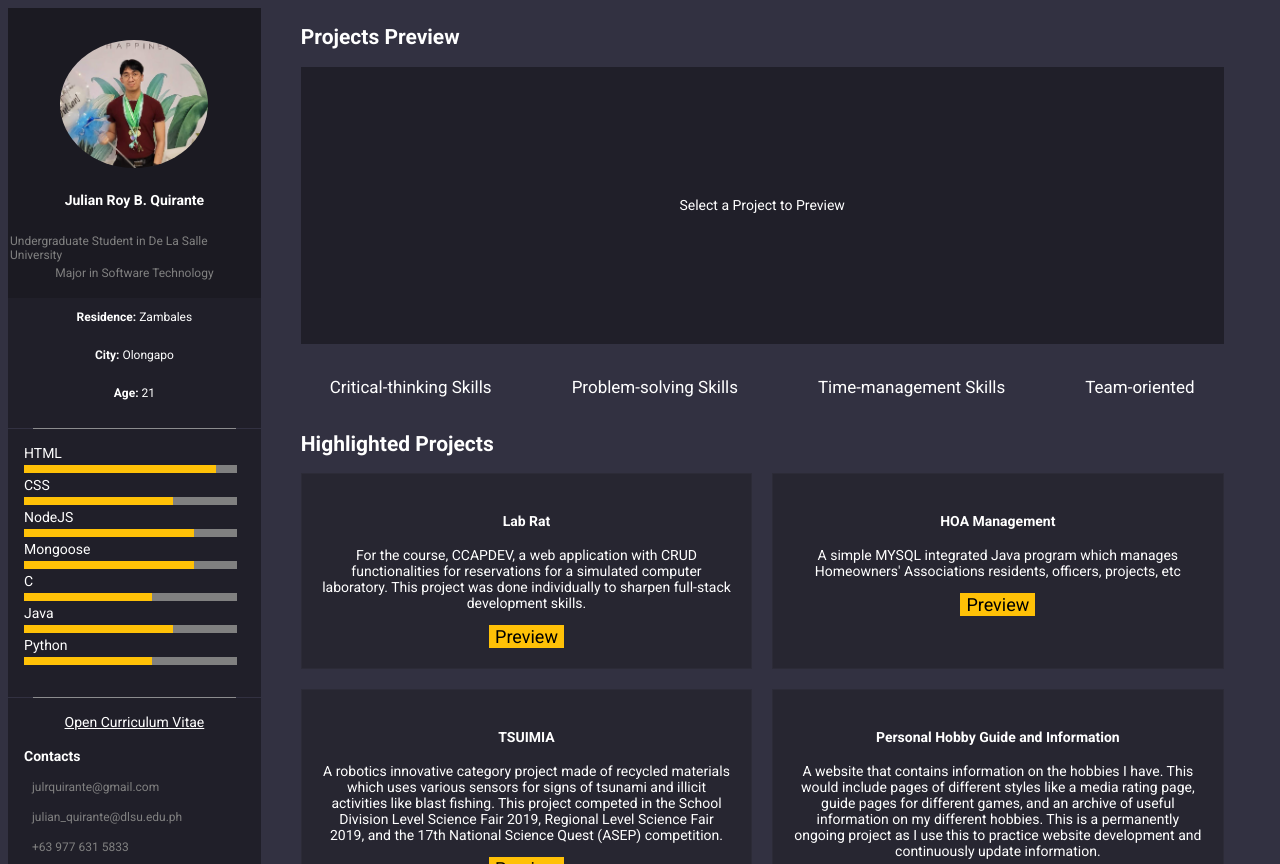
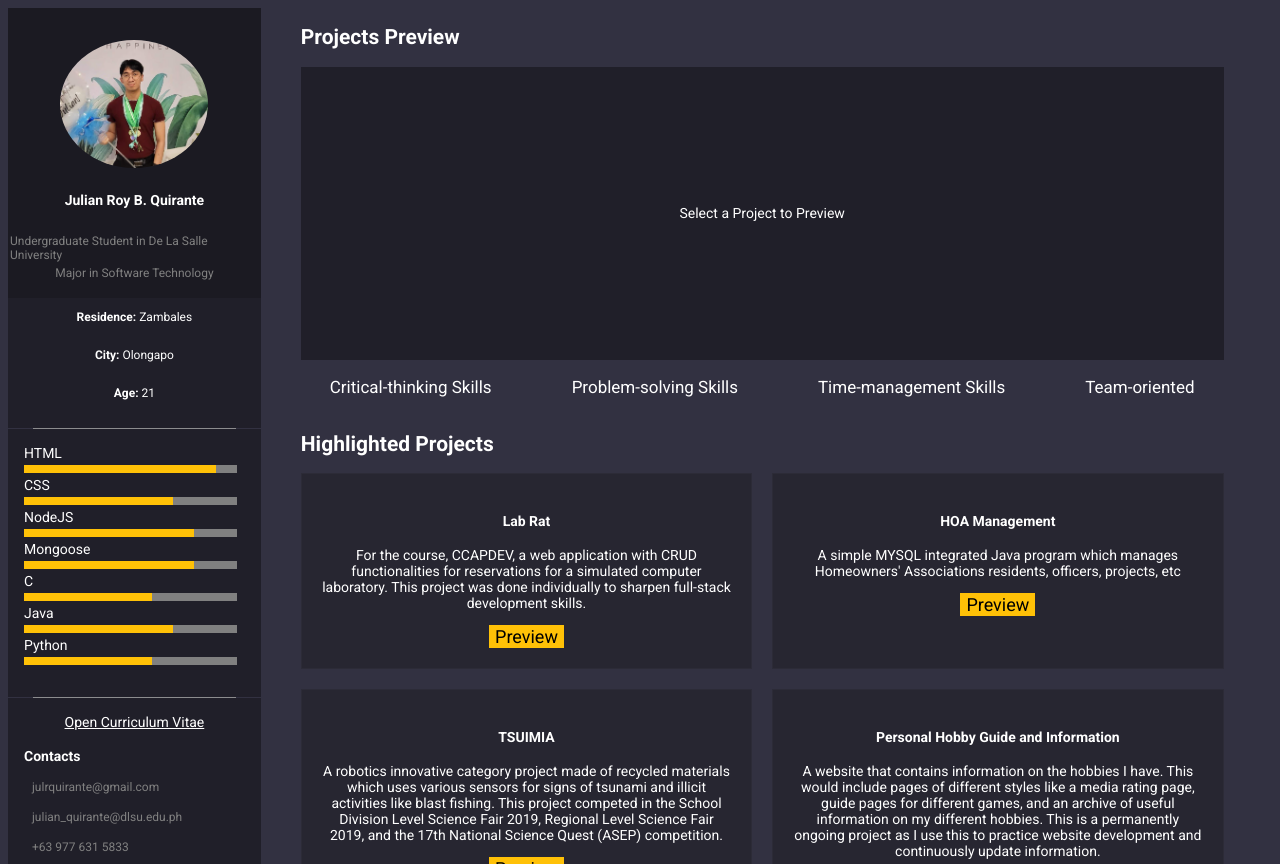
Before and after one commit to Jul611/resume, a plain HTML site: page index.html in a window 1280 px wide. Shown: the top 864 px of the page. Drawn offline with Linux system fonts and the light colour scheme.

Commit message:
cv change

```diff
--- a/style.css
+++ b/style.css
@@ -162,7 +162,7 @@ progress::-moz-progress-bar {
     align-items: center;
     justify-content: center;
     font-size: 17px;
-    padding-top: 2vh;
+
 
 }
 
```
Also changed, not shown: 1 other file.
